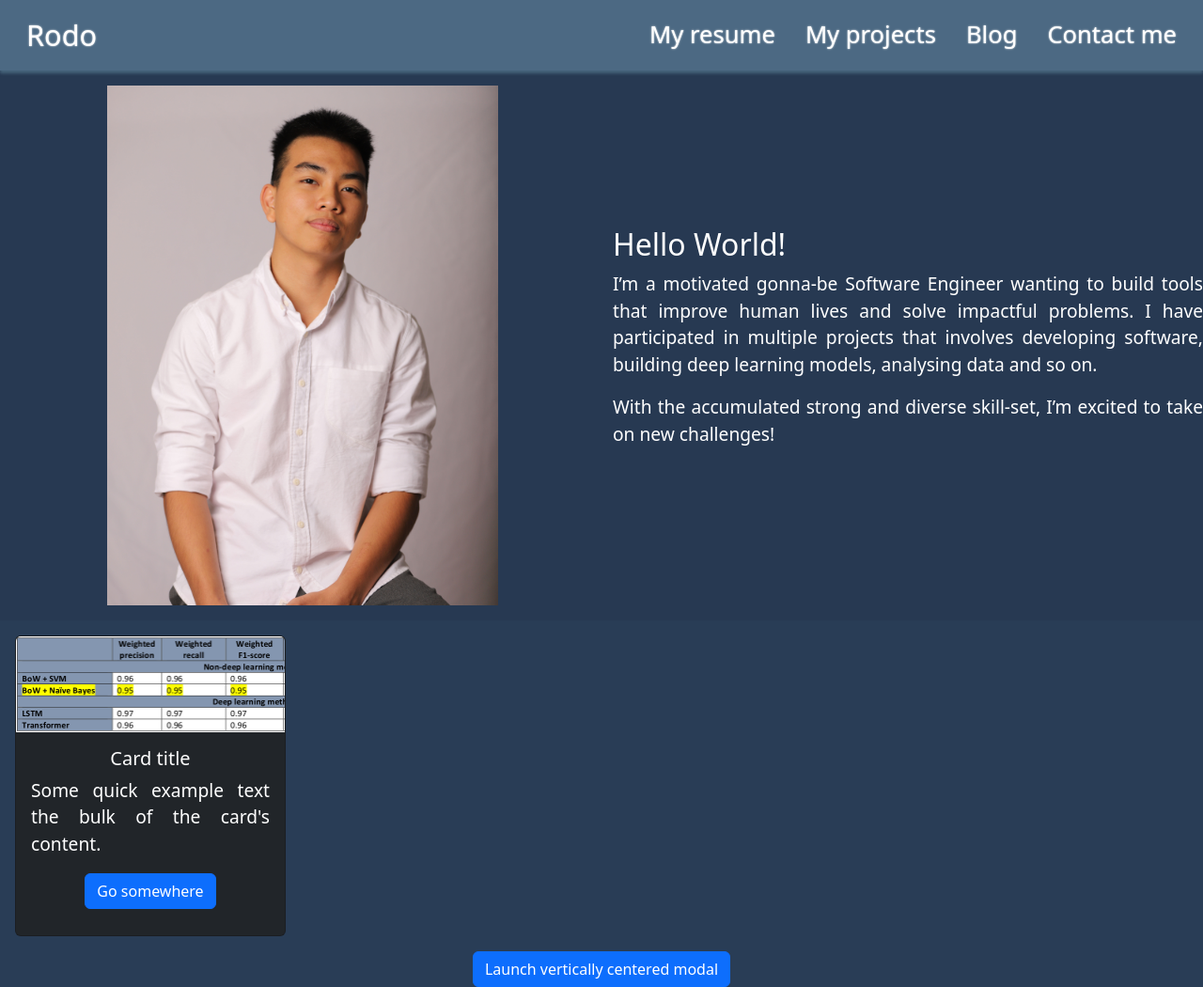
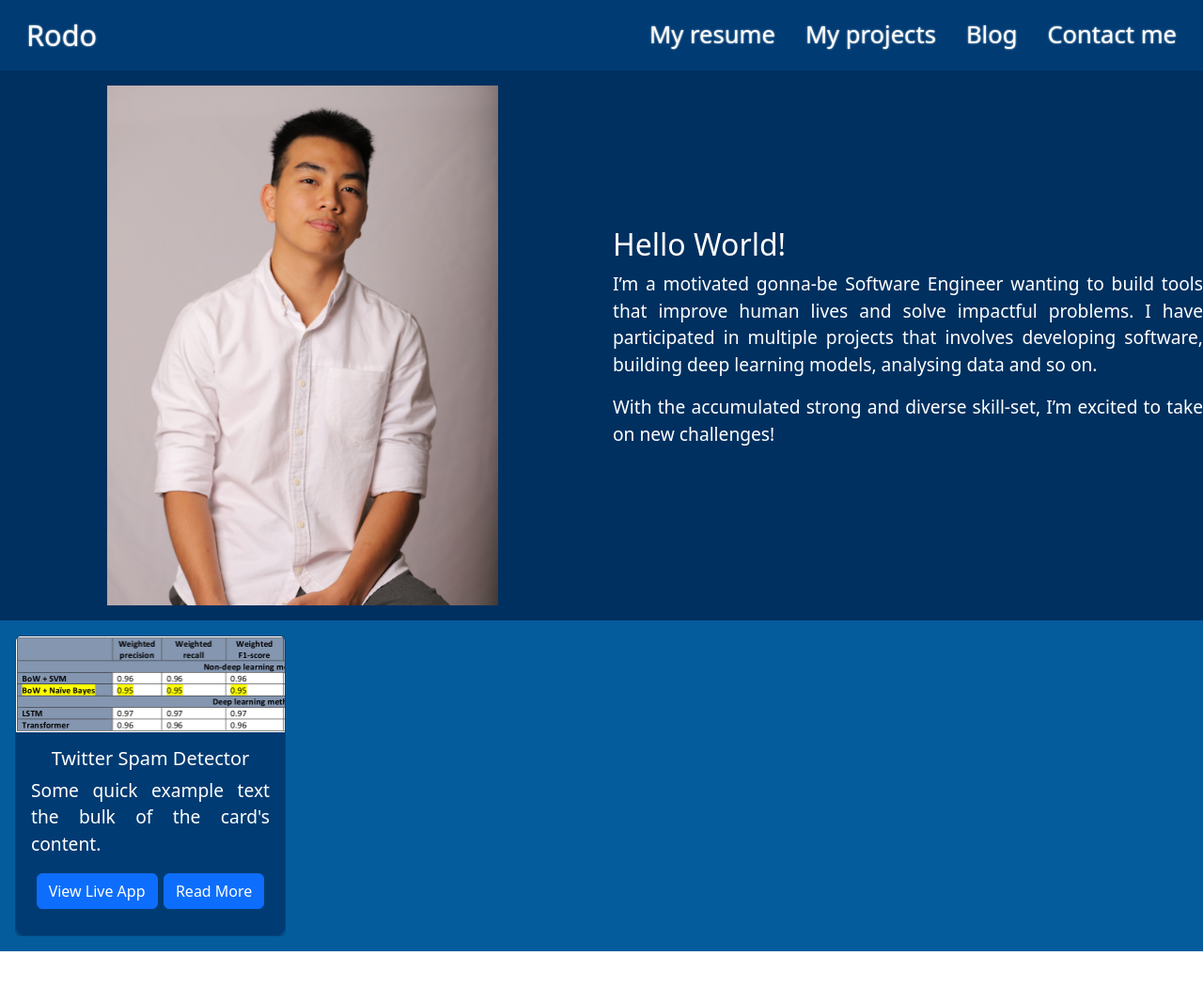
Before and after one commit to rodonguyen/my_website, a React (Create React App) app: page / in a window 1280 px wide. Shown: the whole page at 94% size. After the commit the page ends 1012 px from the top, so only its background shows below. Built offline with nearby package versions, Linux system fonts and the light colour scheme.

Commit message:
Improve styling

```diff
--- a/src/pages/Home.js
+++ b/src/pages/Home.js
@@ -74,20 +74,19 @@ const Home = () => {
           <CCard color={mode} style={{ width: '18rem', height: '20rem' }}>
           <CCardImage orientation="top" src={twitterSpamDetection} />
           <CCardBody>
-            <CCardTitle>Card title</CCardTitle>
+            <CCardTitle>Twitter Spam Detector</CCardTitle>
             <CCardText>
               Some quick example text the bulk of the card's content.
             </CCardText>
-            <CButton href="">Go somewhere</CButton>
+            <CButton href="">View Live App</CButton>
+            <Button variant="primary" onClick={() => setModalShow(true)}>
+              Read More
+            </Button>
           </CCardBody>
           </CCard>
         </section>
 
       <>
-        <Button variant="primary" onClick={() => setModalShow(true)}>
-          Launch vertically centered modal
-        </Button>
-
         <MyVerticallyCenteredModal
           show={modalShow}
           onHide={() => setModalShow(false)}
--- a/src/pages/Resume.js
+++ b/src/pages/Resume.js
@@ -4,8 +4,8 @@ import rodoResumePdf from '../media/Rodo_Resume.pdf';
 
 const Resume = () => {
   return (
-  <div >
-    <section  style={{height: '85vh'}}>
+  <div>
+    <section style={{height: '87vh'}}>
       <embed src={rodoResumePdf} type="application/pdf" width="100%" height="100%" />
     </section>
   </div>
--- a/src/stylesheets/App.css
+++ b/src/stylesheets/App.css
@@ -23,71 +23,7 @@ h1 {
   padding: 10px 10px;
 }
 
-/**************************************************************************
-  NAV BAR
-*/
-nav {
-  flex-wrap: nowrap;
-  justify-content: flex-start;
-  background-color: var(--black-blue);
-  box-shadow: 0 3px 3px 0 var(--black-blue-2);
-  z-index: 1; /* Overlay content / Make element lie above others */
-}
-
-.navbar {
-  /* Sticky properties */
-  position: sticky;
-  top: 0;
-}
-
-div.container-fluid {
-  max-width: 1340px;
-  display: flex;
-  flex-wrap: inherit;
-  align-items: center;
-  justify-content: space-between;
-}
-
-/* NAV ITEM */
-li .nav-link {
-  color: var(--white-vanilla);
-  text-decoration: none;
-  padding: var(--nav-link-padding) var(--nav-link-padding-side);
-  text-align: center;
-  display: inline-block;
-  transition: 0.2s;
-  text-shadow: 0px 0px 2px ;
-  font-size: var(--font-size-large);
-  /* font-weight: bold; */
-}
-a.nav-link:hover {
-  color: var(--white);
-  font-size: calc(var(--font-size-large) * 1.06)
-}
-a.nav-link{
-  color: var(--white)
-}
-li .nav-link.brand {
-  font-size: calc(var(--font-size-large) * 1.2)
-}
-a.nav-link.brand:hover {
-  font-size: calc(var(--font-size-large) * 1.26)
-}
-a:hover {
-  color: var(--white);
-  font-size: calc(var(--font-size-large) * 1.06)
-}
-.nav {
-  --bs-nav-link-color: var(--white);
-  --bs-nav-link-hover-color: var(--white);
-}
-
-
-
-/**************************************************************************
-  CONTENT ELEMENT
-*/
-  section {
+section {
   padding: 1rem 1rem;
   position: relative;
   display: flex;
@@ -125,23 +61,116 @@ div.background-color-2 {
 }
 
 
+/**************************************************************************
+  NAV BAR
+*/
+nav {
+  flex-wrap: nowrap;
+  justify-content: flex-start;
+  background-color: var(--dark-background-3);
+  box-shadow: 5px 6px 6px 0 cal(var(--dark-background-3)*0.2);
+  /* box-shadow: 1px 10px 10px 0 var(--white); */
+  z-index: 1; /* Overlay content / Make element lie above others */
+}
+
+.navbar {
+  /* Sticky properties */
+  position: sticky;
+  top: 0;
+}
+
+div.container-fluid {
+  max-width: 1340px;
+  display: flex;
+  flex-wrap: inherit;
+  align-items: center;
+  justify-content: space-between;
+}
+
+/* NAV ITEM */
+a.nav-link {
+  color: var(--white);
+  text-decoration: none;
+  padding: var(--nav-link-padding) var(--nav-link-padding-side);
+  text-align: center;
+  display: inline-block;
+  transition: 0.2s;
+  text-shadow: 0px 0px 2px ;
+  font-size: var(--font-size-large);
+  border-radius: 0.77rem;
+  /* font-weight: bold; */
+}
+a.nav-link:hover {
+  font-size: calc(var(--font-size-large) * 1.06);
+  background-color: var(--dark-background);
+
+}
+a.nav-link{
+  color: var(--white)
+}
+a.nav-link.brand {
+  font-size: calc(var(--font-size-large) * 1.2)
+}
+a.nav-link.brand:hover {
+  font-size: calc(var(--font-size-large) * 1.26)
+}
+a:hover {
+  color: var(--white);
+  font-size: calc(var(--font-size-large) * 1.06)
+}
+.nav {
+  --bs-nav-link-color: var(--white);
+  --bs-nav-link-hover-color: var(--white);
+}
 
 
 /**************************************************************************
-  Global variables
+  MODEL
+*/
+.modal {
+  --bs-modal-bg: var(--dark-background);
+}
+
+
+/**************************************************************************
+  CARD
+*/
+.card-body {
+  background-color: var(--dark-background-3);
+  border-color: var(--dark-background-3);
+  border-radius: 0 0 .5rem .5rem;
+}
+.bg-dark {
+  --bs-bg-opacity: 0.1;
+}
+
+/**************************************************************************
+  BUTTON
+*/
+.btn-primary {
+  /* --bs-btn-bg: var(--dark-background-3); */
+  margin: 0 0.2rem;
+  --bs-btn-focus-shadow-rgb: none;
+}
+
+
+/**************************************************************************
+  GLOBAL VARIABLES
   Check out here: https://coolors.co/palette/e63946-f1faee-a8dadc-457b9d-1d3557
 */
 :root {
   --red-vanilla: #E63946;
-  --white: #ffffff;
+  --white: #fcfcfc;
   --light-1: #e1e1e1;
   --white-vanilla: #fefefe;
   --light-blue: #A8DADC;
   --pale-blue: #457B9D;
-  --dark-blue-1: #1D3557;
+  /* --dark-blue-1: #1D3557;
   --dark-background: #273952;
-  --dark-background-2: #293d56;
-  --dark: #191919;
+  --dark-background-2: #293d56; */
+  --dark-background: #003060;
+  --dark-background-2: #055C9D;
+  --dark-background-3: #003B73;
   --black-blue: #4C6983;
   --black-blue-2: #46647b;
   --bs-card-color: #111111;
@@ -153,5 +182,9 @@ div.background-color-2 {
 
   --font-size-h2: 1.2rem;
   --font-size-h2-slightly-larger: calc(var(--font-size-h2) * 1.04);
-  --font-size-large: 1.6rem
+  --font-size-large: 1.6rem;
+
+
+  --bs-body-color: var(--white);
+
 }
```
Also changed, not shown: 1 other file (tests, documents, lock files or other folders).
